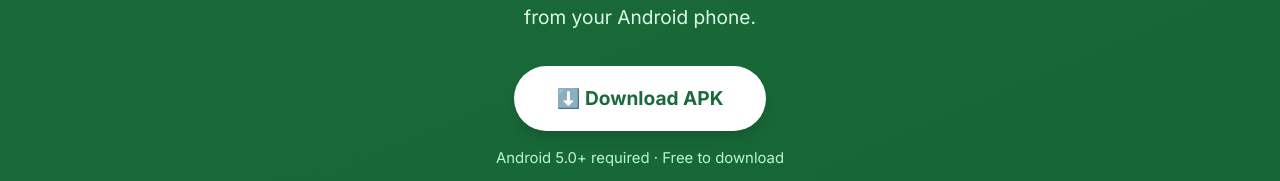
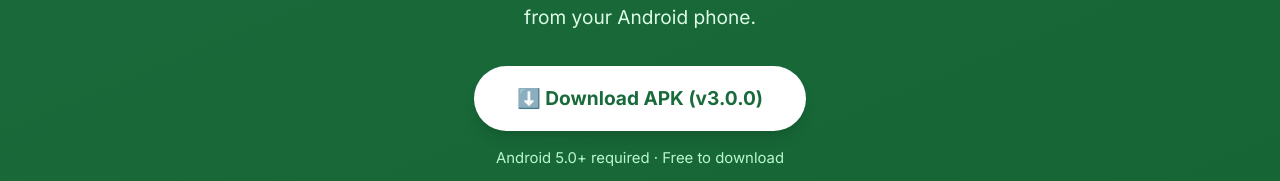
Before and after one commit to asiimwe3/sageco-evergreen, a Next.js app: page /android in a window 1280 px wide. Shown: the part 354-535 px from the top of the page. Built offline with nearby package versions, Linux system fonts and the light colour scheme; no server answers.

Commit message:
Point Download APK button to hosted /downloads/sageco-app-latest.apk (v3.0.0)

```diff
--- a/pages/android.js
+++ b/pages/android.js
@@ -16,11 +16,10 @@ export default function AndroidPage() {
         <h1 className="text-4xl font-bold mb-3">SAGECO EVERGREEN App</h1>
         <p className="text-green-100 text-lg mb-8 max-w-xl mx-auto">Browse properties, book viewings, and connect with brokers — all from your Android phone.</p>
         <a
-          href="https://github.com/asiimwe3/sageco-evergreen-app/actions"
-          target="_blank"
-          rel="noopener"
+          href="/downloads/sageco-app-latest.apk"
+          download="SageCo-Evergreen-v3.0.0.apk"
           className="inline-block bg-white text-primary font-bold px-10 py-4 rounded-full text-lg hover:opacity-90 transition shadow-lg">
-          ⬇️ Download APK
+          ⬇️ Download APK (v3.0.0)
         </a>
         <p className="text-green-200 text-sm mt-4">Android 5.0+ required · Free to download</p>
       </section>
```
